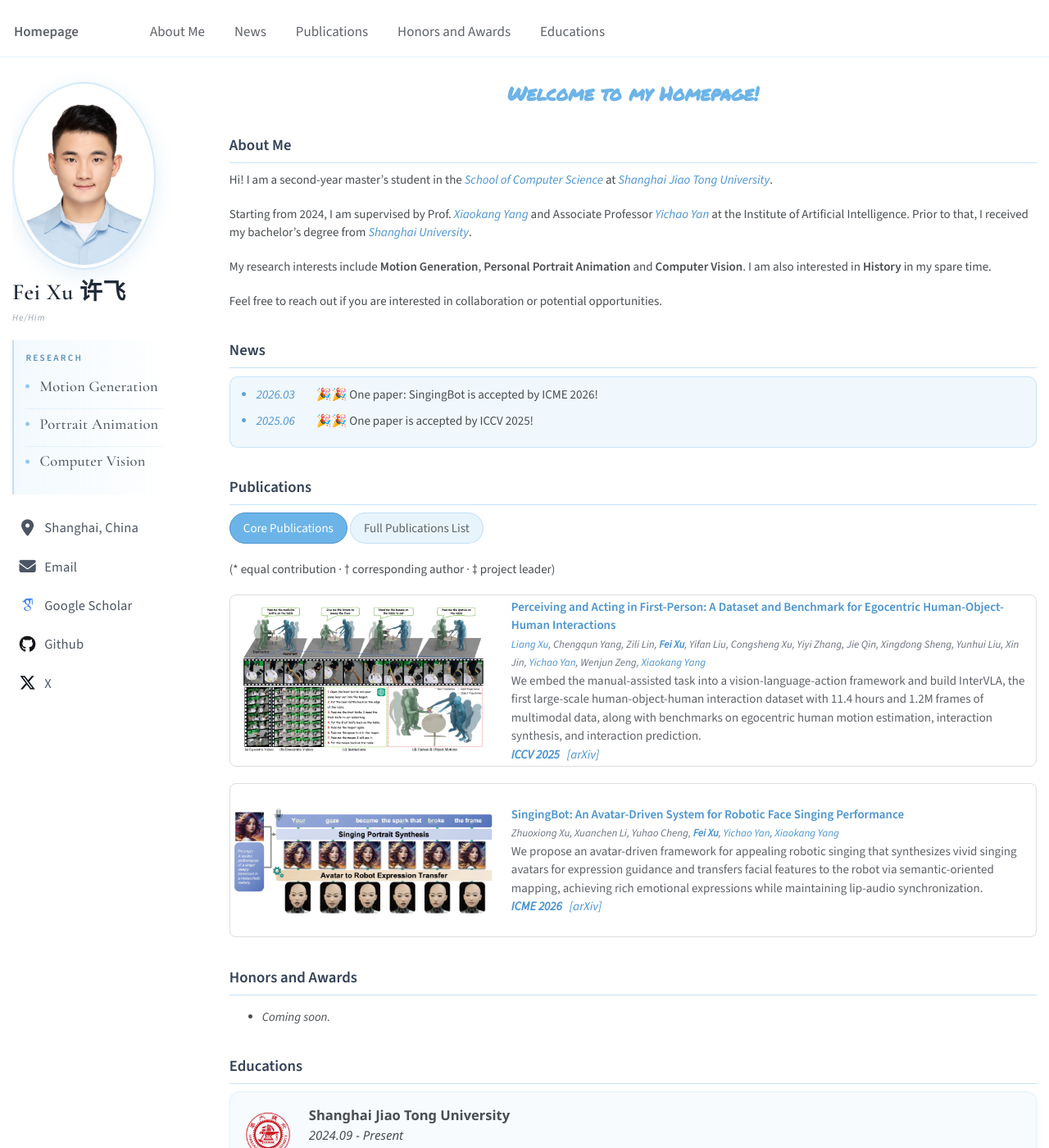
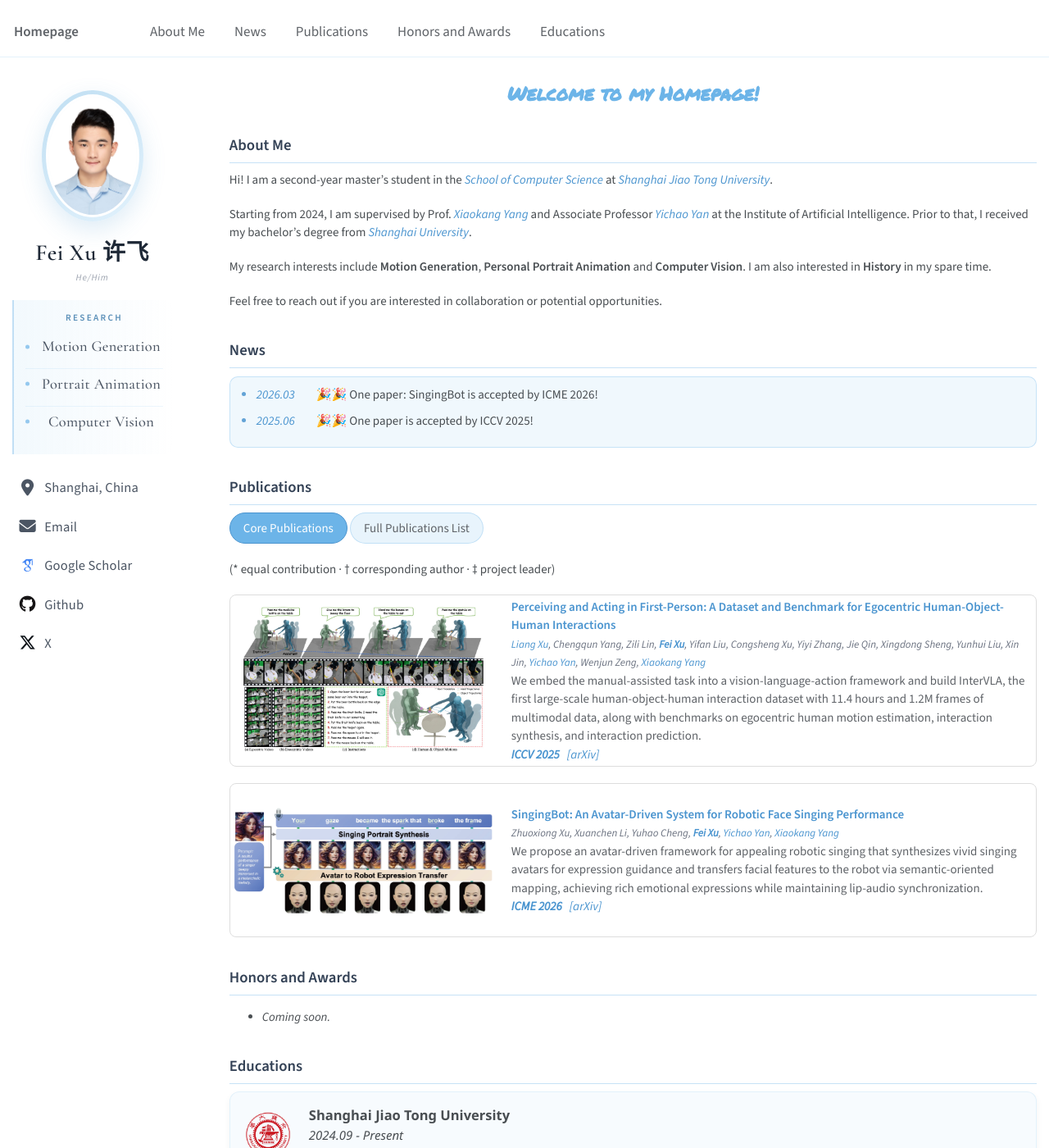
Before and after one commit to honeyxu1108/honeyxu1108.github.io, a Jekyll site: the page built from _pages/about.md, in a window 1280 px wide and 1400 px high. Shown: the whole window at 82% size. Built offline with Jekyll 4.4.1, drawn with Linux system fonts in a browser that asks for light colours; some web fonts are replaced.

Commit message:
Redesign sidebar avatar with centered circular frame and gradient ring.
Co-authored-by: Cursor <cursoragent@cursor.com>

```diff
--- a/_includes/author-profile.html
+++ b/_includes/author-profile.html
@@ -8,9 +8,13 @@
 
   <div class="author__avatar">
     {% if author.avatar contains "://" %}
-    	<img src="{{ author.avatar }}" alt="{{ author.name }}">
+      <div class="author__avatar-ring">
+    	<img src="{{ author.avatar }}" alt="{{ author.name }}" class="author__avatar-image">
+      </div>
     {% else %}
-    	<img src="{{ author.avatar | prepend: "/images/" | prepend: base_path }}" class="author__avatar" alt="{{ author.name }}">
+      <div class="author__avatar-ring">
+    	<img src="{{ author.avatar | prepend: "/images/" | prepend: base_path }}" alt="{{ author.name }}" class="author__avatar-image">
+      </div>
     {% endif %}
   </div>
 
--- a/_sass/_sidebar.scss
+++ b/_sass/_sidebar.scss
@@ -80,24 +80,49 @@
   display: table-cell;
   vertical-align: top;
   width: 36px;
-  // set width only, for non-square avatars
-  // height: 36px;
 
   @include breakpoint($large) {
     display: block;
-    width: auto;
-    height: auto;
+    width: 100%;
+    padding: 10px 12px 4px;
+    overflow: visible;
+    text-align: center;
   }
 
-  img {
+  img,
+  .author__avatar-image {
     max-width: 175px;
     border-radius: 50%;
+  }
+}
 
-    @include breakpoint($large) {
-      padding: 4px;
-      border: 2px solid rgba(108, 180, 232, 0.28);
-      box-shadow: 0 6px 24px rgba(74, 148, 207, 0.14);
-    }
+.author__avatar-ring {
+  display: inline-block;
+  padding: 4px;
+  border-radius: 50%;
+  background: linear-gradient(145deg, rgba(140, 196, 232, 0.55), rgba(224, 241, 252, 0.95));
+  box-shadow: 0 10px 28px rgba(74, 148, 207, 0.18);
+
+  @include breakpoint($large) {
+    padding: 5px;
+  }
+}
+
+.author__avatar-image {
+  width: 132px;
+  height: 132px;
+  max-width: 132px;
+  object-fit: cover;
+  object-position: center 18%;
+  display: block;
+  border-radius: 50%;
+  border: 3px solid #fff;
+  background: #f7fbfe;
+
+  @include breakpoint($large) {
+    width: 150px;
+    height: 150px;
+    max-width: 150px;
   }
 }
 
@@ -113,6 +138,7 @@
     width: 100%;
     padding-left: 0;
     padding-right: 0;
+    text-align: center;
   }
 }
 
```
